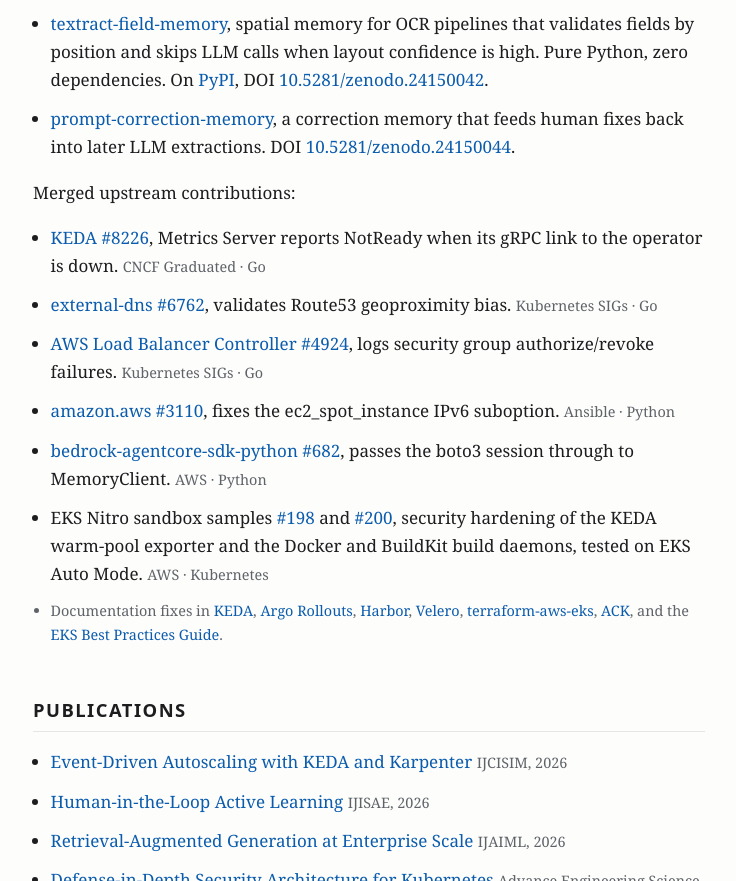
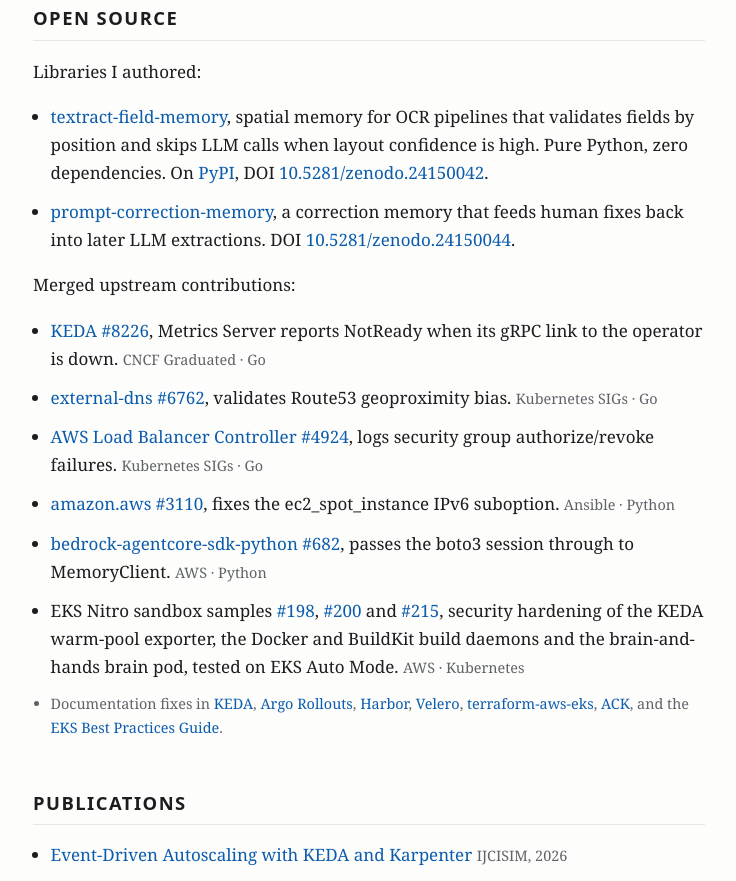
Before and after one commit to avneetbansal-aws/avneetbansal-aws.github.io, a plain HTML site: page index.html in a window 1280 px wide. Shown: the part 1885-2766 px from the top of the page, without its empty margins (271-1007 px from the left). Drawn offline with Linux system fonts and the light colour scheme.

Commit message:
Add Nitro sandbox samples PR 215 to Open source and News

```diff
--- a/index.html
+++ b/index.html
@@ -84,6 +84,7 @@ ior <!DOCTYPE html>
       <li><time datetime="2026-11">Nov 2026</time><span>Published an adoption guide for AWS Nitro Sandboxes on Amazon EKS, with startup, kernel and egress measurements from a test cluster: <a href="https://dev.to/avneet_bansal_a65b3f31fc4/one-line-in-a-pod-spec-a-vm-underneath-a-practical-guide-to-aws-nitro-sandboxes-on-eks-2e13">One Line in a Pod Spec, a VM Underneath</a>.</span></li>
       <li><time datetime="2026-11">Nov 2026</time><span>Published textract-field-memory on <a href="https://pypi.org/project/textract-field-memory/">PyPI</a> and archived both libraries on Zenodo with DOIs: <a href="https://doi.org/10.5281/zenodo.24150042">textract-field-memory</a> and <a href="https://doi.org/10.5281/zenodo.24150044">prompt-correction-memory</a>.</span></li>
       <li><time datetime="2026-11">Nov 2026</time><span>Published a benchmark of Amazon Textract, Bedrock Data Automation and vision LLMs on invoice photos and a 6-page invoice: <a href="https://dev.to/avneet_bansal_a65b3f31fc4/textract-vs-bedrock-data-automation-vs-vision-llms-on-invoice-photos-140-images-and-a-6-page-59n9">Textract vs BDA vs Vision LLMs on Invoice Photos</a>.</span></li>
+      <li><time datetime="2026-11">Nov 2026</time><span>A third security-hardening PR merged into the <a href="https://github.com/aws-samples/sample-eks-nitro-sandbox">Amazon EKS Nitro sandbox samples</a>: <a href="https://github.com/aws-samples/sample-eks-nitro-sandbox/pull/215">#215</a>, which puts the brain pod of the brain-and-hands sample on a read-only root file system.</span></li>
       <li><time datetime="2026-11">Nov 2026</time><span>Two security-hardening PRs merged into the <a href="https://github.com/aws-samples/sample-eks-nitro-sandbox">Amazon EKS Nitro sandbox samples</a>: <a href="https://github.com/aws-samples/sample-eks-nitro-sandbox/pull/198">#198</a> and <a href="https://github.com/aws-samples/sample-eks-nitro-sandbox/pull/200">#200</a>.</span></li>
       <li><time datetime="2026-11">Nov 2026</time><span>Published a migration study of Claude Sonnet 4.6 and 5.5 on Amazon Bedrock, with all numbers from fictional test data: <a href="https://dev.to/avneet_bansal_a65b3f31fc4/moving-from-claude-sonnet-46-to-55-on-bedrock-what-broke-what-changed-and-what-it-cost-3164">Moving from Claude Sonnet 4.6 to 5.5 on Bedrock</a>.</span></li>
       <li><time datetime="2026-11">Nov 2026</time><span>Published a benchmark of my two memory libraries against a plain LLM on Amazon Bedrock: <a href="https://dev.to/avneet_bansal_a65b3f31fc4/spatial-memory-vs-correction-memory-i-benchmarked-both-against-a-plain-llm-3c39">Spatial Memory vs Correction Memory</a>.</span></li>
@@ -110,7 +111,7 @@ ior <!DOCTYPE html>
       <li><a href="https://github.com/kubernetes-sigs/aws-load-balancer-controller/pull/4924">AWS Load Balancer Controller #4924</a>, logs security group authorize/revoke failures. <span class="meta">Kubernetes SIGs · Go</span></li>
       <li><a href="https://github.com/ansible-collections/amazon.aws/pull/3110">amazon.aws #3110</a>, fixes the ec2_spot_instance IPv6 suboption. <span class="meta">Ansible · Python</span></li>
       <li><a href="https://github.com/aws/bedrock-agentcore-sdk-python/pull/682">bedrock-agentcore-sdk-python #682</a>, passes the boto3 session through to MemoryClient. <span class="meta">AWS · Python</span></li>
-      <li>EKS Nitro sandbox samples <a href="https://github.com/aws-samples/sample-eks-nitro-sandbox/pull/198">#198</a> and <a href="https://github.com/aws-samples/sample-eks-nitro-sandbox/pull/200">#200</a>, security hardening of the KEDA warm-pool exporter and the Docker and BuildKit build daemons, tested on EKS Auto Mode. <span class="meta">AWS · Kubernetes</span></li>
+      <li>EKS Nitro sandbox samples <a href="https://github.com/aws-samples/sample-eks-nitro-sandbox/pull/198">#198</a>, <a href="https://github.com/aws-samples/sample-eks-nitro-sandbox/pull/200">#200</a> and <a href="https://github.com/aws-samples/sample-eks-nitro-sandbox/pull/215">#215</a>, security hardening of the KEDA warm-pool exporter, the Docker and BuildKit build daemons and the brain-and-hands brain pod, tested on EKS Auto Mode. <span class="meta">AWS · Kubernetes</span></li>
       <li class="meta">Documentation fixes in <a href="https://github.com/kedacore/keda-docs/pull/1884">KEDA</a>, <a href="https://github.com/argoproj/argo-rollouts/pull/5064">Argo Rollouts</a>, <a href="https://github.com/goharbor/website/pull/771">Harbor</a>, <a href="https://github.com/vmware-tanzu/velero/pull/10590">Velero</a>, <a href="https://github.com/terraform-aws-modules/terraform-aws-eks/pull/3753">terraform-aws-eks</a>, <a href="https://github.com/aws-controllers-k8s/docs/pull/87">ACK</a>, and the <a href="https://github.com/aws/aws-eks-best-practices/pull/770">EKS Best Practices Guide</a>.</li>
     </ul>
   </section>
```
